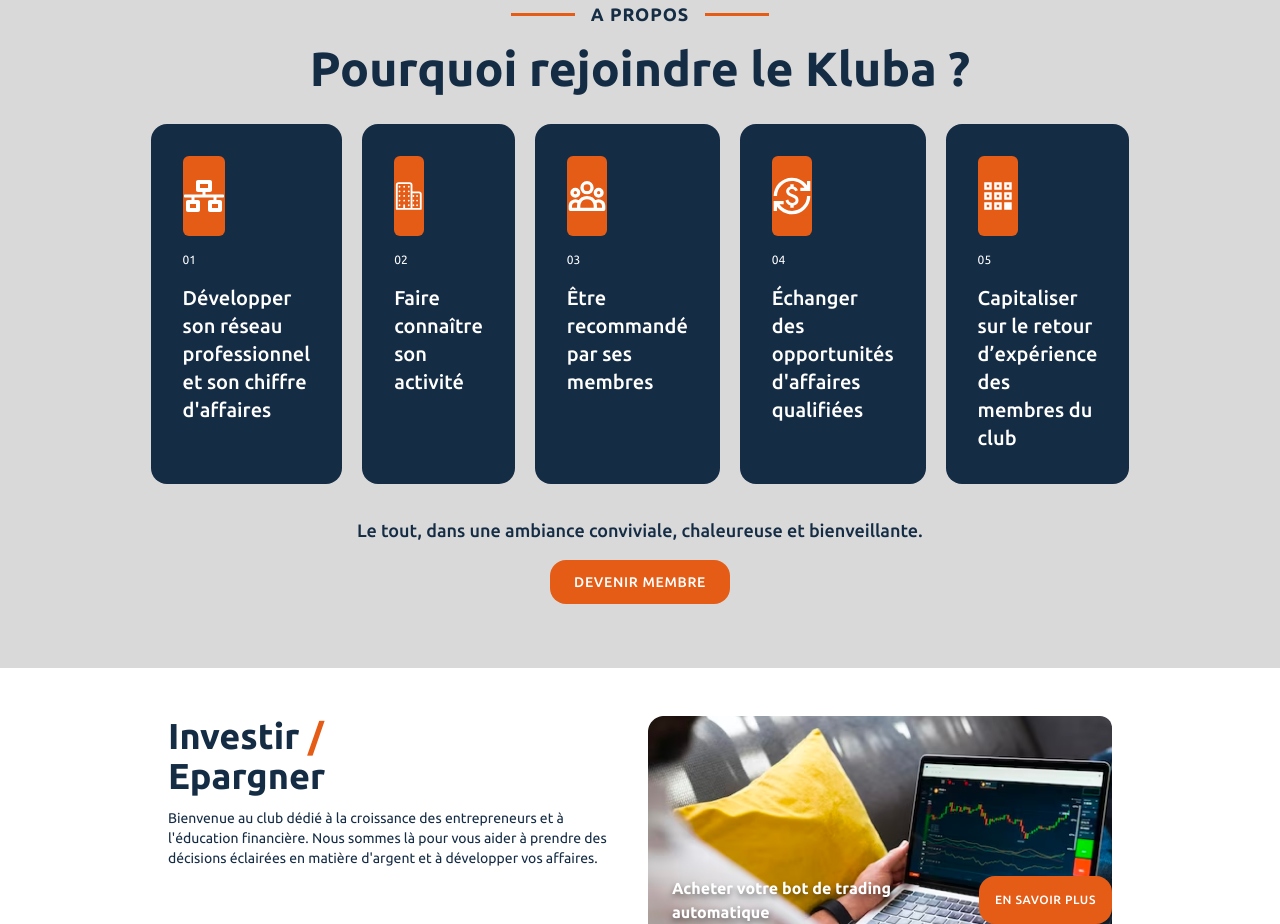
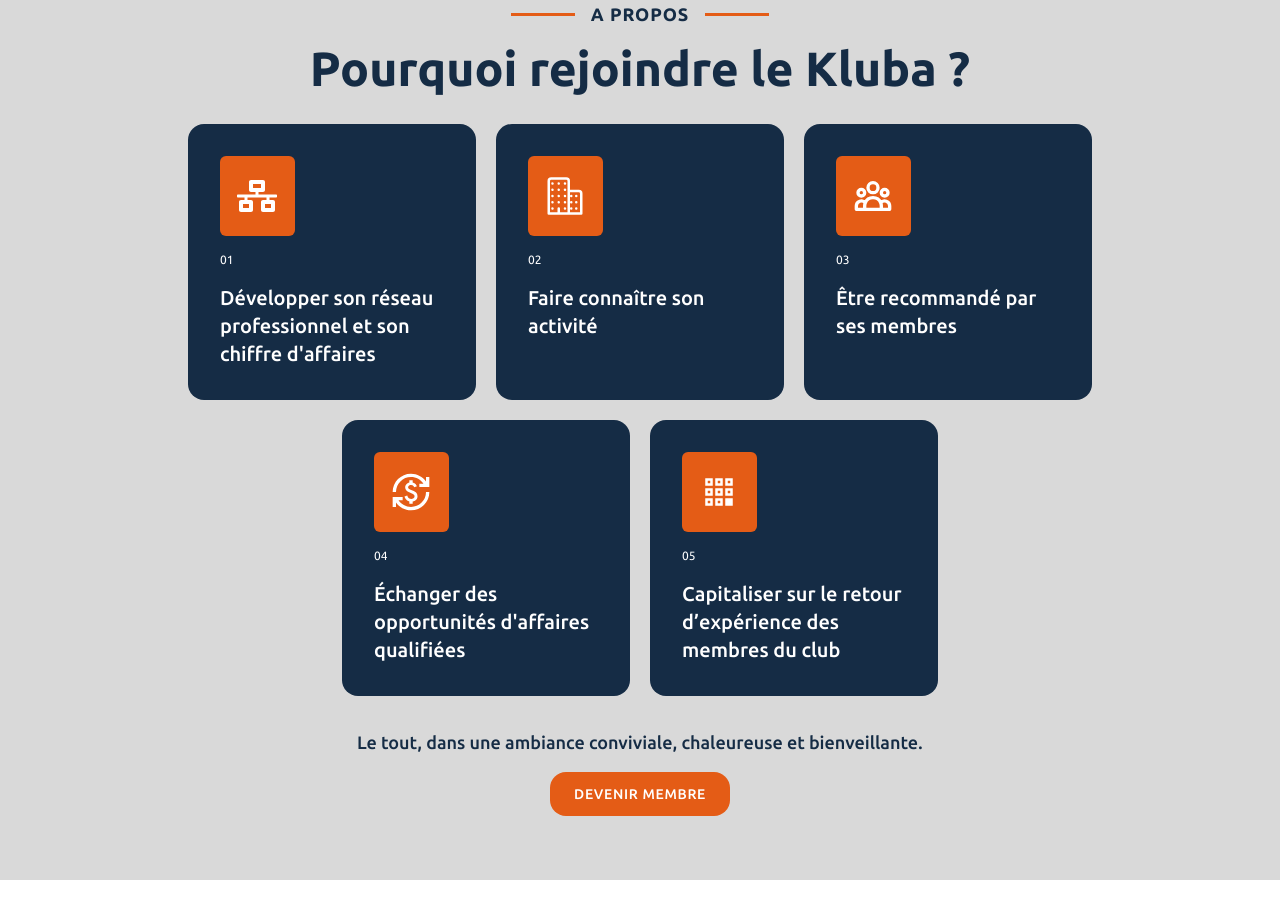
Before and after one commit to lys-0243/kluba-site, a Next.js app: page / in a window 1280 px wide. Shown: the part 1200-2124 px from the top of the page. Built offline with nearby package versions, Linux system fonts and the light colour scheme; what tailwindcss-animated would draw is missing.

Commit message:
Refactor About and Testimonies components

```diff
--- a/src/app/components/home/About.tsx
+++ b/src/app/components/home/About.tsx
@@ -22,7 +22,7 @@ export default function About() {
         </h2>
       </div>
 
-      <div data-slick='{"slidesToShow": 4, "slidesToScroll": 4}' className="mx-auto 2xl:max-w-screen-xl xl:max-w-screen-lg lg:px-10 flex gap-5  justify-center ">
+      <div className="mx-auto 2xl:max-w-screen-xl xl:max-w-screen-lg lg:px-10 flex gap-5 flex-wrap justify-center ">
 
         <div className=" bg-bleu w-[18rem] rounded-2xl flex flex-col py-8 px-8 gap-4 group hover:bg-orange transition duration-300">
           <div className="bg-orange flex justify-center items-center w-1/3 h-20 rounded-md group-hover:bg-white transition duration-300">
--- a/src/app/components/minimals/Testimonies.tsx
+++ b/src/app/components/minimals/Testimonies.tsx
@@ -3,7 +3,6 @@ import React from "react";
 
 import Link from "next/link";
 import Image from "next/image";
-import 'react-alice-carousel/lib/alice-carousel.css';
 import { TestimoniesElement } from "../constants";
 import TestimonyCard from "../Crads/Testimony";
 
```
